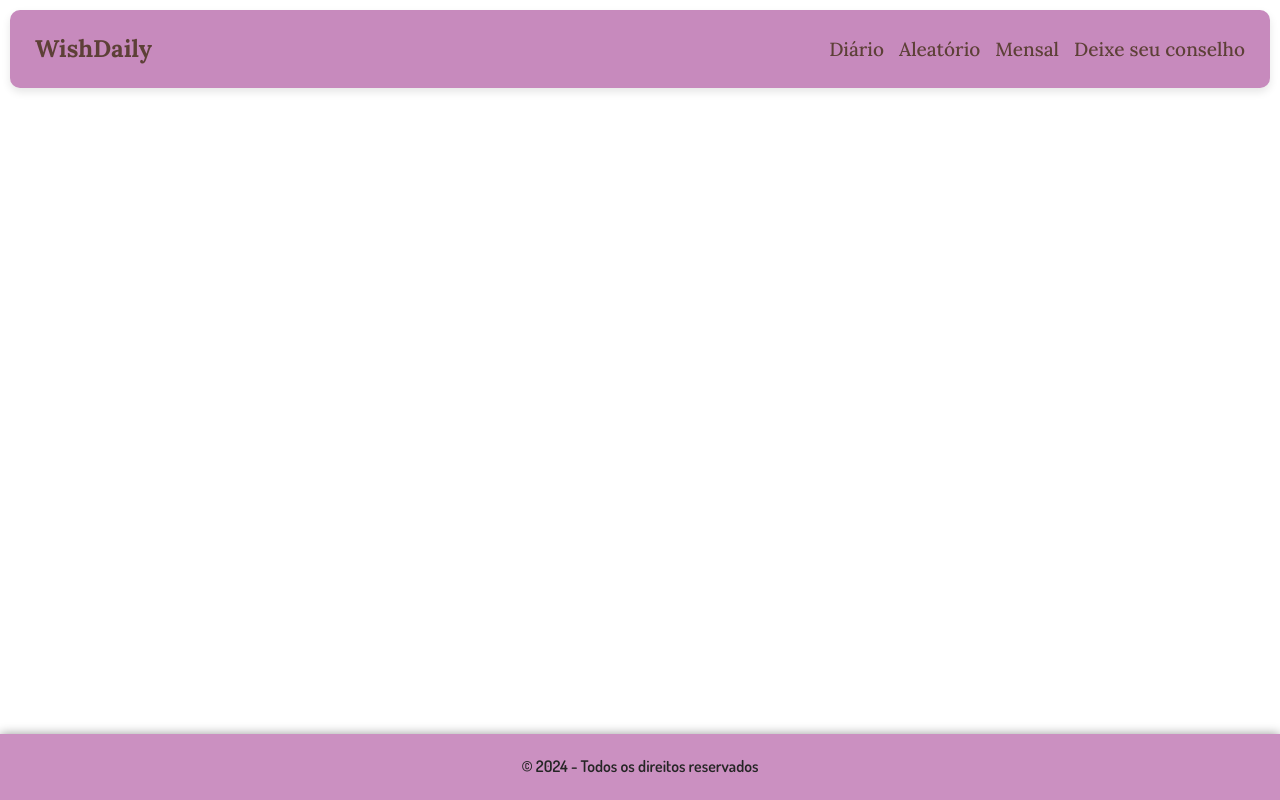
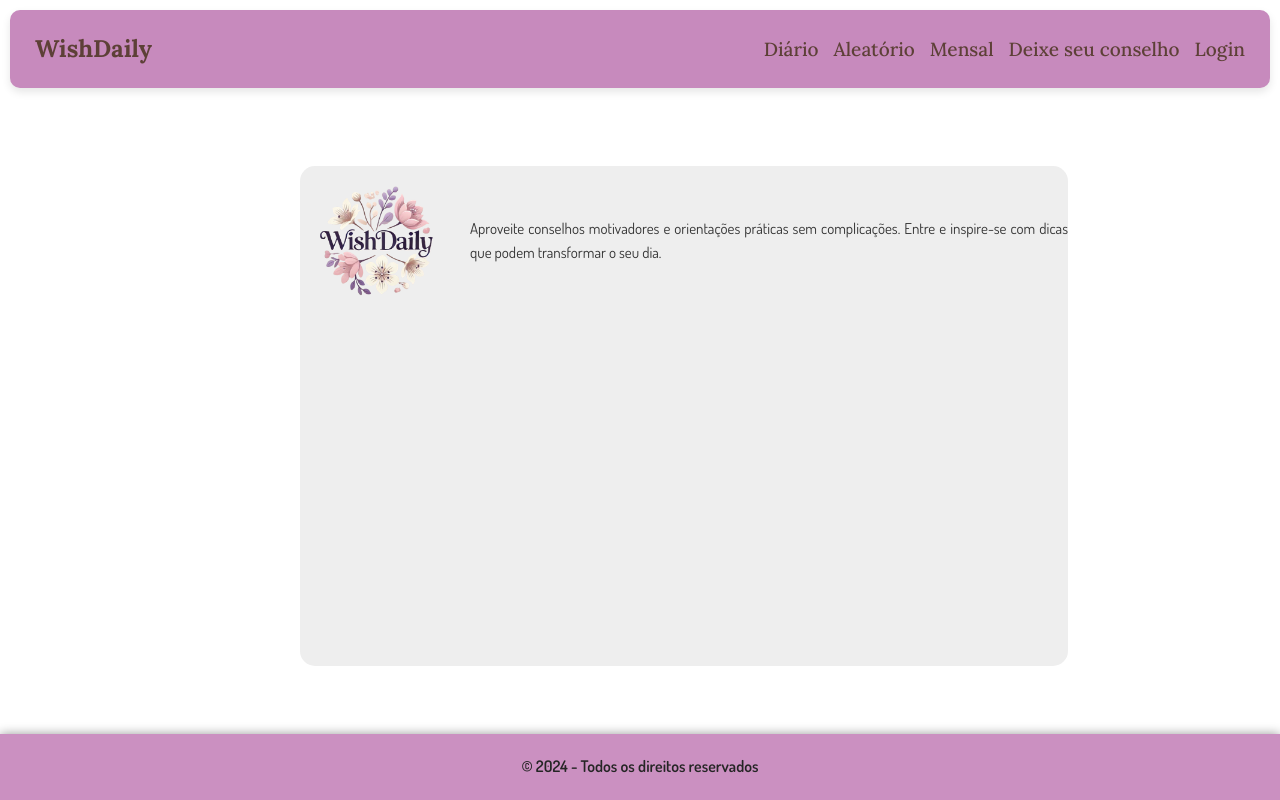
Before and after one commit to 4m4nu4l4/Pagina-de-Conselhos, a React (Vite) app in the folder frontend/: page /login in a window 1280 px wide. Built offline with nearby package versions, Linux system fonts and the light colour scheme.

Commit message:
feat: add login

```diff
--- a/frontend/src/App.jsx
+++ b/frontend/src/App.jsx
@@ -9,6 +9,7 @@ import CardMensal from './pages/Card-Mensal'
 import Conselho from './pages/Conselho'
 import Sobre from './pages/Sobre'
 import Footer from './components/Footer'
+import Login from './pages/Login/login'
 
 function App() {
   return (
@@ -21,6 +22,7 @@ function App() {
       <Route path="/mensal" element={<CardMensal/>}></Route>
       <Route path="/conselho" element={<Conselho/>}></Route>
       <Route path="/sobre" element={<Sobre/>}></Route>
+      <Route path='/login' element={<Login/>}></Route>
     </Routes>
     <Footer/>
     </>
--- a/frontend/src/components/Header/index.jsx
+++ b/frontend/src/components/Header/index.jsx
@@ -31,6 +31,10 @@ export default function Header() {
             <p  className="pages">Deixe seu conselho</p>
           </Link>
 
+          <Link to="/login">
+            <p  className="pages">Login</p>
+          </Link>
+
           {/* <Link to="/sobre">
             <p  className="pages">Sobre</p>
           </Link> */}
--- /dev/null
+++ b/frontend/src/pages/Login/login.jsx
@@ -0,0 +1,17 @@
+import "./style-login.css"
+import wish from "../../assets/imgs/WishDaily.png";
+
+export default function Login () {
+  return (
+    <>
+    <div id="login">
+        <div id="display-logo">
+            <img src={wish} id="logo" alt="wish"/>
+            <p id="subtitle">Aproveite conselhos motivadores e orientações práticas sem complicações. Entre e inspire-se com dicas que podem transformar o seu dia.</p>
+        </div>
+    </div>
+    </>
+
+ )
+
+}
--- /dev/null
+++ b/frontend/src/pages/Login/style-login.css
@@ -0,0 +1,22 @@
+#login {
+    background-color: #eeeeee;
+    width: 60%;
+    height: 500px;
+    border-radius: 15px;
+    margin-left: 300px;
+}
+#display-logo {
+    display: flex;
+    align-items: center; /* Alinha a logo e o subtítulo verticalmente */
+    justify-content: space-between; /* Espaça os elementos adequadamente */
+}
+
+#logo {
+    width: 150px;
+    height: 150px;
+}
+
+#subtitle {
+    font-size: 15px;
+    margin-left: 20px; /* Adiciona um espaçamento entre a logo e o subtítulo */
+}
```
Also changed, not shown: frontend/src/assets/imgs/wishDaily.png (added).
